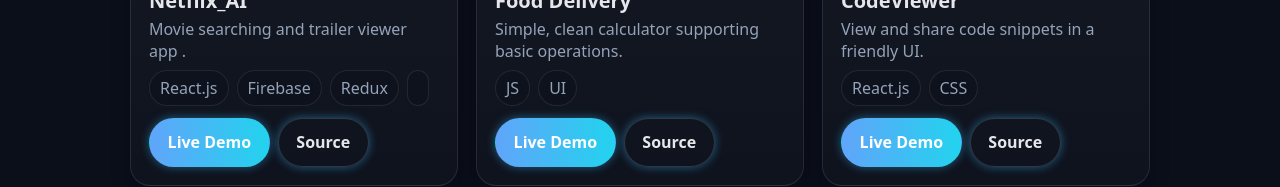
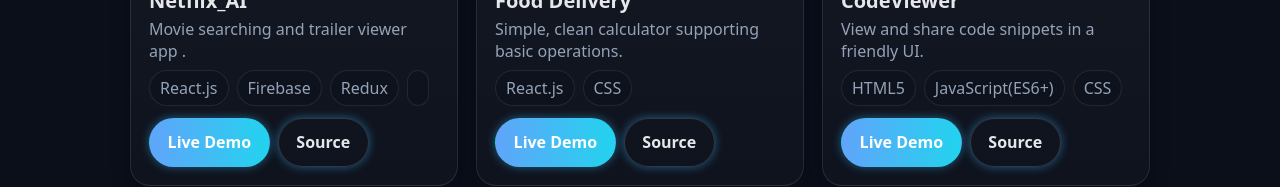
Before and after one commit to AKASH-18/Portfolio_New, a React (Vite) app: page /work in a window 1280 px wide. Shown: the part 464-651 px from the top of the page. Built offline with nearby package versions, Linux system fonts and the light colour scheme.

Commit message:
url changes

```diff
--- a/src/data/projects.js
+++ b/src/data/projects.js
@@ -15,7 +15,7 @@
     description: "Simple, clean calculator supporting basic operations.",
     image:
       "https://raw.githubusercontent.com/AKASH-18/Portfolio-Data/refs/heads/main/images/Swiggy.png",
-    tags: ["JS", "UI"],
+    tags: ["React.js ", "CSS"],
     url: "#",
     repo: "#",
   },
@@ -25,7 +25,7 @@
     description: "View and share code snippets in a friendly UI.",
     image:
       "https://github.com/AKASH-18/Portfolio-Data/blob/main/images/codeviewer.png?raw=true",
-    tags: ["React.js", "CSS"],
+    tags: ["HTML5","JavaScript(ES6+)", "CSS"],
     url: "https://akash-18.github.io/codeviewer/",
     repo: "https://github.com/AKASH-18/codeviewer",
   },
```
